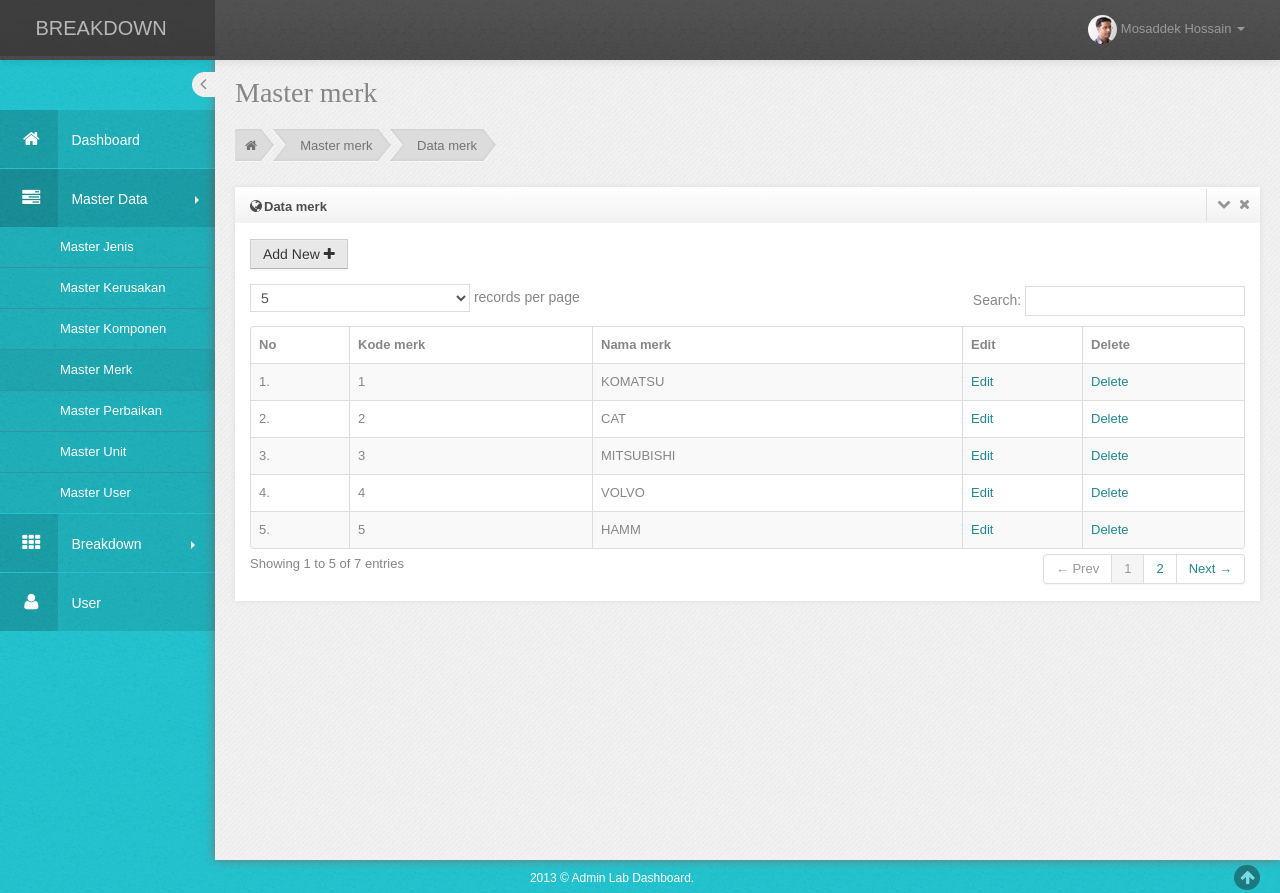
After one commit to EgaBudimanItera/andini_breakdown, a CodeIgniter app: page /andini_breakdown/master_merk in a window 1280 px wide. The commit adds this page. Run offline with CodeIgniter, Linux system fonts and the light colour scheme; data comes from the database, SQL or seed files in the repository; some web fonts are replaced.

Commit message:
master merk done

```diff
--- /dev/null
+++ b/application/controllers/Master_merk.php
@@ -0,0 +1,134 @@
+<?php
+defined('BASEPATH') OR exit('No direct script access allowed');
+
+class Master_merk extends CI_Controller {
+
+	/**
+	 * Index Page for this controller.
+	 *
+	 * Maps to the following URL
+	 * 		http://example.com/index.php/welcome
+	 *	- or -
+	 * 		http://example.com/index.php/welcome/index
+	 *	- or -
+	 * Since this controller is set as the default controller in
+	 * config/routes.php, it's displayed at http://example.com/
+	 *
+	 * So any other public methods not prefixed with an underscore will
+	 * map to /index.php/welcome/<method_name>
+	 * @see https://codeigniter.com/user_guide/general/urls.html
+	 */
+	public function __construct(){
+		parent::__construct();
+		$this->load->model('Model');
+	}
+
+	public function index()
+	{
+		$data = array(
+			'link' => 'master_merk',
+			'page' => 'merk/data_merk',
+			'script' => 'merk/script',
+			'row' => $this->Model->getdata('merk')
+		);
+		$this->load->view('template/wrapper', $data);
+	}
+
+	public function get_merk(){
+		$id = $this->input->post('kdmerk', true);
+		$getdata = $this->Model->getdata('merk', array('kdmerk' => $id));
+		echo json_encode($getdata->row());
+	}
+
+	public function save_merk(){
+		$kodemerk = $this->input->post('kode_merk', true);
+		$namamerk = $this->input->post('nama_merk', true);
+
+		//cek kode merk
+		$cek = $this->Model->getdata('merk', array('kdmerk' => $kodemerk));
+		if($cek->num_rows() != 0){
+			$msg = array(
+				'status' => 'gagal',
+				'txt' => "<div class='alert alert-danger'>Maaf, kode merk sudah digunakan..</div>",
+			);
+			echo json_encode($msg);
+			exit();
+		}
+
+		//definisi data to save
+		$data = array(
+			'kdmerk' => $kodemerk,
+			'namamerk' => $namamerk
+		);
+
+		//save data
+		$simpan =  $this->Model->insertdata('merk', $data);
+
+		if($simpan){
+			$msg = array(
+				'status' => 'sukses',
+				'txt' => "<div class='alert alert-success'>Data berhasil disimpan</div>",
+			);
+			echo json_encode($msg);
+			exit();
+		}else{
+			$msg = array(
+				'status' => 'gagal',
+				'txt' => "<div class='alert alert-danger'>Maaf, data gagal disimpan</div>",
+			);
+			echo json_encode($msg);
+			exit();
+		}
+
+	}
+
+	public function update_merk(){
+		$kodemerk = $this->input->post('kode_merk_edit', true);
+		$namamerk = $this->input->post('nama_merk_edit', true);
+		$data = array(
+			// 'kdmerk' => $kodemerk,
+			'namamerk' => $namamerk
+		);
+
+		//save data
+		$simpan =  $this->Model->updatedata('merk',array('kdmerk' => $kodemerk), $data);
+
+		if($simpan){
+			$msg = array(
+				'status' => 'sukses',
+				'txt' => "<div class='alert alert-success'>Data berhasil disimpan</div>",
+			);
+			echo json_encode($msg);
+			exit();
+		}else{
+			$msg = array(
+				'status' => 'gagal',
+				'txt' => "<div class='alert alert-danger'>Maaf, data gagal disimpan</div>",
+			);
+			echo json_encode($msg);
+			exit();
+		}
+	}
+
+	public function delete_merk(){
+		$kodemerk = $this->input->post('kdmerk', true);
+		//delete data
+		$hapus =  $this->Model->removedata('merk',array('kdmerk' => $kodemerk));
+
+		if($hapus){
+			$msg = array(
+				'status' => 'sukses',
+				'txt' => "<div class='alert alert-success'>Data berhasil dihapus</div>",
+			);
+			echo json_encode($msg);
+			exit();
+		}else{
+			$msg = array(
+				'status' => 'gagal',
+				'txt' => "<div class='alert alert-danger'>Maaf, data gagal dihapus</div>",
+			);
+			echo json_encode($msg);
+			exit();
+		}
+	}
+}
--- /dev/null
+++ b/application/views/merk/data_merk.php
@@ -0,0 +1,170 @@
+<!-- BEGIN PAGE -->
+<div id="main-content">
+         <!-- BEGIN PAGE CONTAINER-->
+         <div class="container-fluid">
+            <!-- BEGIN PAGE HEADER-->
+            <div class="row-fluid">
+               <div class="span12">
+
+                  <!-- BEGIN PAGE TITLE & BREADCRUMB-->
+                   <h3 class="page-title">
+                     Master merk
+
+                  </h3>
+                   <ul class="breadcrumb">
+                       <li>
+                           <a href="#"><i class="icon-home"></i></a><span class="divider">&nbsp;</span>
+                       </li>
+                       <li>
+                           <a href="#">Master merk</a> <span class="divider">&nbsp;</span>
+                       </li>
+                       <li><a href="#">Data merk</a><span class="divider-last">&nbsp;</span></li>
+                   </ul>
+                   <!-- END PAGE TITLE & BREADCRUMB-->
+               </div>
+            </div>
+            <!-- END PAGE HEADER-->
+            <!-- BEGIN PAGE CONTENT-->
+            <div class="row-fluid">
+               <div class="span12">
+                  <div class="widget">
+                        <div class="widget-title">
+                           <h4><i class="icon-globe"></i>Data merk</h4>
+                           <span class="tools">
+                           <a href="javascript:;" class="icon-chevron-down"></a>
+                           <a href="javascript:;" class="icon-remove"></a>
+                           </span>
+                        </div>
+                        <div class="widget-body">
+                            <div class="portlet-body">
+                                <div class="clearfix">
+                                    <div class="btn-group">
+                                        <button id="" class="btn green add_merk">
+                                            Add New <i class="icon-plus"></i>
+                                        </button>
+                                    </div>
+
+                                </div>
+                                <div class="space15"></div>
+                                <table class="table table-striped table-hover table-bordered" id="sample_editable_1">
+                                    <thead>
+                                    <tr>
+                                        <th>No</th>
+                                        <th>Kode merk</th>
+                                        <th>Nama merk</th>
+                                        <th>Edit</th>
+                                        <th>Delete</th>
+                                    </tr>
+                                    </thead>
+                                    <tbody>
+                                    <?php $no = 1;foreach($row->result() as $record){?>
+                                    <tr class="">
+                                        <td><?=$no++?>.</td>
+                                        <td><?=$record->kdmerk?></td>
+                                        <td><?=$record->namamerk?></td>
+                                        <td><a href="#" class="editdata" id="<?=$record->kdmerk?>">Edit</a></td>
+                                        <td><a href="#" class="deletedata" id="<?=$record->kdmerk?>">Delete</a></td>
+                                    </tr>
+                                    <?php }?>
+                                    </tbody>
+                                </table>
+                            </div>
+                        </div>
+                  </div>
+               </div>
+            </div>
+            <!-- END PAGE CONTENT-->
+         </div>
+         <!-- END PAGE CONTAINER-->
+      </div>
+      <!-- END PAGE -->
+
+<!-- Modal -->
+<div id="modal_merk" class="modal fade" role="dialog">
+  <div class="modal-dialog">
+
+    <!-- Modal content-->
+    <div class="modal-content">
+      <div class="modal-header">
+        <button type="button" class="close" data-dismiss="modal">&times;</button>
+        <h4 class="modal-title">merk</h4>
+      </div>
+      <div class="modal-body">
+        <form id="form_merk">
+          <div class="form-group">
+            <label>Kode merk <small>(max. 5 char)</small></label>
+            <input type="text" name="kode_merk" id="kode_merk" class="span12" maxlength="5" required />
+
+          </div>
+          <div class="form-group">
+            <label>Nama merk</label>
+            <input type="text" name="nama_merk" id="nama_merk" class="span12" required/>
+          </div>
+          <button type="submit" class="btn btn-success">Save</button>
+        </form>
+        <div id="notif_merk"></div>
+      </div>
+      <div class="modal-footer">
+        <button type="button" class="btn btn-default" data-dismiss="modal">Close</button>
+      </div>
+    </div>
+
+  </div>
+</div>
+
+
+<!-- Modal -->
+<div id="modal_merk_edit" class="modal fade" role="dialog">
+  <div class="modal-dialog">
+
+    <!-- Modal content-->
+    <div class="modal-content">
+      <div class="modal-header">
+        <button type="button" class="close" data-dismiss="modal">&times;</button>
+        <h4 class="modal-title">merk</h4>
+      </div>
+      <div class="modal-body">
+        <form id="form_merk_edit">
+          <div class="form-group">
+            <label>Kode merk <small>(max. 5 char)</small></label>
+            <input type="text" name="kode_merk_edit" id="kode_merk_edit" readonly class="span12" maxlength="5" required />
+
+          </div>
+          <div class="form-group">
+            <label>Nama merk</label>
+            <input type="text" name="nama_merk_edit" id="nama_merk_edit" class="span12" required/>
+          </div>
+          <button type="submit" class="btn btn-success">Save</button>
+        </form>
+        <div id="notif_merk_edit"></div>
+      </div>
+      <div class="modal-footer">
+        <button type="button" class="btn btn-default" data-dismiss="modal">Close</button>
+      </div>
+    </div>
+
+  </div>
+</div>
+
+<!-- Modal -->
+<div id="modal_merk_hapus" class="modal fade" role="dialog">
+  <div class="modal-dialog">
+
+    <!-- Modal content-->
+    <div class="modal-content">
+      <div class="modal-header">
+        <button type="button" class="close" data-dismiss="modal">&times;</button>
+        <h4 class="modal-title">merk</h4>
+      </div>
+      <div class="modal-body">
+        <p>Apakah anda yakin akan menghapus data ini?</p>
+        <button class="btn btn-danger btn-sm ya_hapus_merk">Ya</button> <button type="button" class="btn btn-sm btn-default" data-dismiss="modal">Tidak</button><br/><br/>
+        <div id="notif_merk_hapus"></div>
+      </div>
+      <div class="modal-footer">
+        <button type="button" class="btn btn-default" data-dismiss="modal">Close</button>
+      </div>
+    </div>
+
+  </div>
+</div>
--- /dev/null
+++ b/application/views/merk/script.php
@@ -0,0 +1,99 @@
+<script type="text/javascript" src="assets/data-tables/jquery.dataTables.js"></script>
+<script type="text/javascript" src="assets/data-tables/DT_bootstrap.js"></script>
+
+<script src="<?=base_url()?>assets/js/table-editable.js"></script>
+
+<script>
+   jQuery(document).ready(function() {
+       TableEditable.init();
+   });
+
+   $(document).ready(function(e){
+		$(document).on('click', '.add_merk', function(e){
+			$('#modal_merk').modal();
+		});
+
+		$(document).on('click', '.editdata', function(e){
+			$('#modal_merk_edit').modal();
+			var id = $(this).attr('id');
+			$.ajax({
+				url: '<?=base_url()?>master_merk/get_merk',
+				type: 'POST',
+				data: 'kdmerk='+id,
+				dataType: 'JSON',
+				success: function(msg){
+					$('#kode_merk_edit').val(msg.kdmerk);
+					$('#nama_merk_edit').val(msg.namamerk);
+				}
+			});
+		});
+
+		$(document).on('click', '.deletedata', function(e){
+			e.preventDefault();
+			$('#modal_merk_hapus').modal();
+			var id = $(this).attr('id');
+			$(document).on('click', '.ya_hapus_merk', function(e){
+				e.preventDefault();
+				$('#notif_merk_hapus').html('Loading...');
+				$.ajax({
+					url: '<?=base_url()?>master_merk/delete_merk',
+					type: 'POST',
+					data: 'kdmerk='+id,
+					dataType: 'JSON',
+					success: function(msg){
+						if(msg.status == 'sukses'){
+							$('#notif_merk_hapus').html(msg.txt);
+							location.reload();
+						}else if(msg.status == 'gagal'){
+							$('#notif_merk_hapus').html(msg.txt);
+						}
+
+					}
+				});
+			});
+		});
+
+		$(document).on('submit', '#form_merk', function(e){
+			e.preventDefault();
+			$('#notif_merk').html('Loading...');
+			var data = $('#form_merk').serialize();
+			$.ajax({
+				url: '<?=base_url()?>master_merk/save_merk',
+				type: 'POST',
+				data: data,
+				dataType: 'JSON',
+				success: function(msg){
+					if(msg.status == 'sukses'){
+						$('#notif_merk').html(msg.txt);
+						location.reload();
+					}else if(msg.status == 'gagal'){
+						$('#notif_merk').html(msg.txt);
+					}
+
+				}
+			});
+		});
+
+		$(document).on('submit', '#form_merk_edit', function(e){
+			e.preventDefault();
+			$('#notif_merk_edit').html('Loading...');
+			var data = $('#form_merk_edit').serialize();
+			$.ajax({
+				url: '<?=base_url()?>master_merk/update_merk',
+				type: 'POST',
+				data: data,
+				dataType: 'JSON',
+				success: function(msg){
+					if(msg.status == 'sukses'){
+						$('#notif_merk_edit').html(msg.txt);
+						location.reload();
+					}else if(msg.status == 'gagal'){
+						$('#notif_merk_edit').html(msg.txt);
+					}
+
+				}
+			});
+		});
+
+   });
+</script>
--- a/application/views/template/sidebar.php
+++ b/application/views/template/sidebar.php
@@ -15,7 +15,7 @@
          <!-- BEGIN SIDEBAR MENU -->
           <ul class="sidebar-menu">
               <li><a class="" href="<?=base_url()?>"><span class="icon-box"><i class="icon-home"></i></span> Dashboard</a></li>
-              <li class="has-sub <?=$link == 'master_jenis' || $link == 'master_kerusakan' ? 'active' : ''?>">
+              <li class="has-sub <?=$link == 'master_jenis' || $link == 'master_kerusakan' || $link == 'master_merk' ? 'active' : ''?>">
                   <a href="javascript:;" class="">
                       <span class="icon-box"><i class="icon-tasks"></i></span> Master Data
                       <span class="arrow"></span>
@@ -24,7 +24,7 @@
                       <li class="<?=$link == 'master_jenis' ? 'active' : ''?>"><a class="" href="<?=base_url()?>master_jenis">Master Jenis</a></li>
                       <li class="<?=$link == 'master_kerusakan' ? 'active' : ''?>"><a class="" href="<?=base_url()?>master_kerusakan">Master Kerusakan</a></li>
                       <li><a class="" href="<?=base_url()?>master_komponen">Master Komponen</a></li>
-                      <li><a class="" href="<?=base_url()?>master_merk">Master Merk</a></li>
+                      <li class="<?=$link == 'master_merk' ? 'active' : ''?>"><a class="" href="<?=base_url()?>master_merk">Master Merk</a></li>
                       <li><a class="" href="<?=base_url()?>master_perbaikan">Master Perbaikan </a></li>
                       <li><a class="" href="<?=base_url()?>master_unit">Master Unit </a></li>
                       <li><a class="" href="<?=base_url()?>master_user">Master User </a></li>
```
